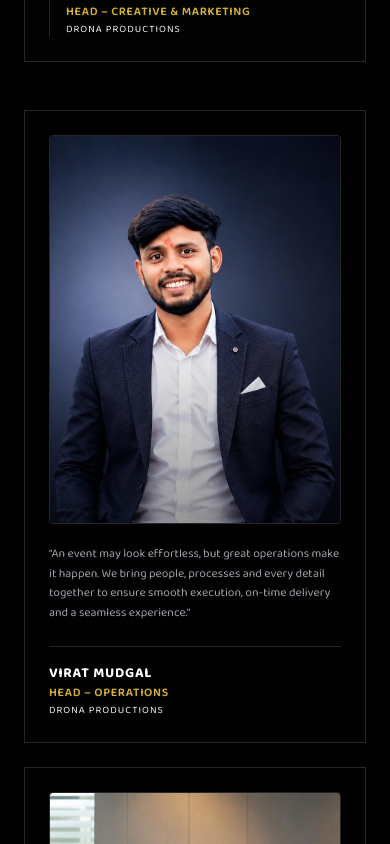
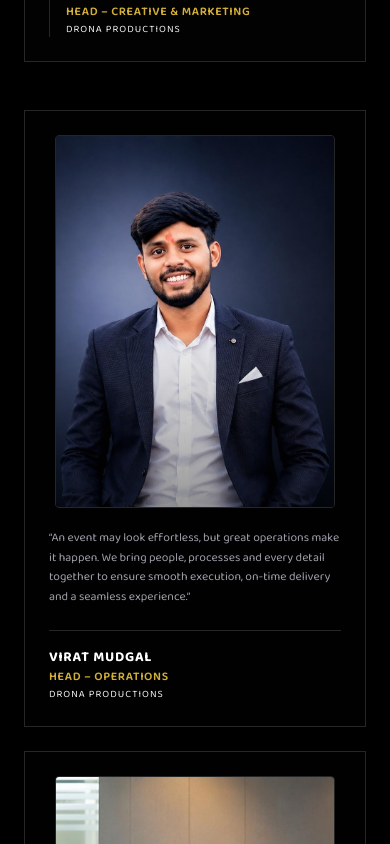
Before and after one commit to dimplebansal1/dronaproductions-new, a Next.js app: page /team in a window 390 px wide. Shown: the part 3580-4424 px from the top of the page. Built offline with nearby package versions, Linux system fonts and the light colour scheme.

Commit message:
updated ui

```diff
--- a/components/Team.js
+++ b/components/Team.js
@@ -128,7 +128,7 @@ export default function Team() {
             >
               <div>
                 {/* Photo */}
-                <div className="relative aspect-[3/4] overflow-hidden rounded-sm border border-zinc-900/80 mb-5 bg-zinc-950">
+                <div className="relative aspect-[3/4] overflow-hidden rounded-sm border border-zinc-900/80 mb-5 bg-zinc-950 max-w-[280px] sm:max-w-none mx-auto w-full">
                   <img
                     src={member.image}
                     alt={member.name}
```
